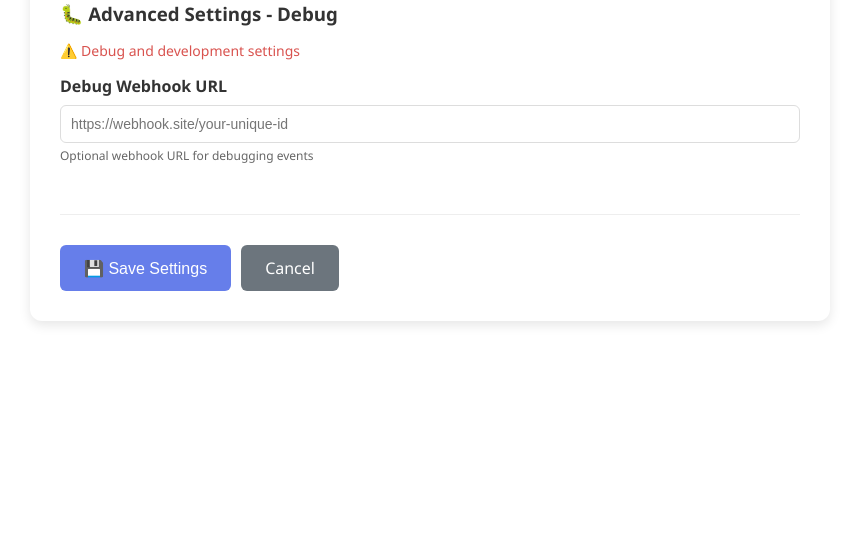
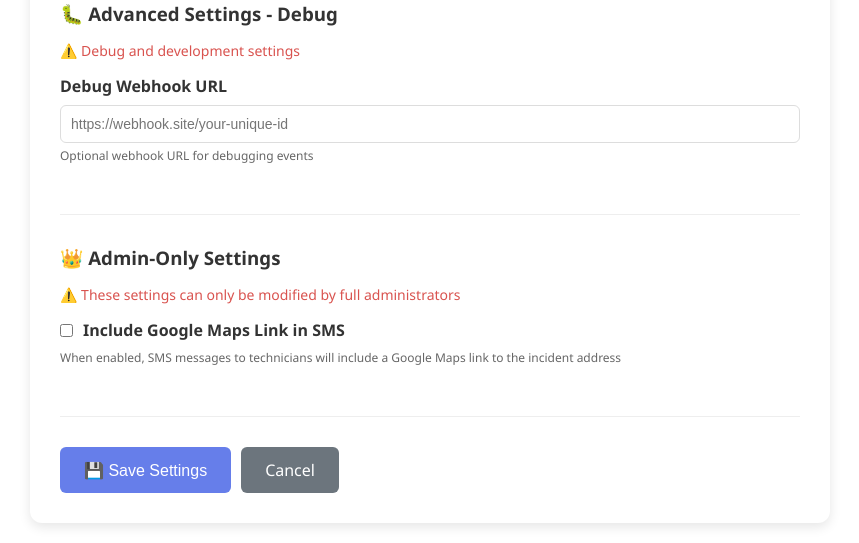
Before and after one commit to bboy432/twilio-responderAZ, a Flask app: page /branch/tuc/settings in a window 1280 px wide. Shown: the part 1962-2505 px from the top of the page, without its empty margins (210-1069 px from the left). Before the commit the page ends 2287 px from the top, so only its background shows below. Run offline with Flask 3, Linux system fonts and the light colour scheme; the visitor is signed in with stand-in values (Sample User, id 1); data that the repository does not hold is empty; parts of the project's set-up code (start-up, migrations or seed data) failed here and were passed over.

Commit message:
Add Google Maps link feature to SMS (admin-only setting, default off)
Co-authored-by: bboy432 <157178790+bboy432@users.noreply.github.com>

```diff
--- a/admin-dashboard/app.py
+++ b/admin-dashboard/app.py
@@ -61,6 +61,11 @@ ADVANCED_SETTINGS = [
     'TWILIO_TRANSFER_NUMBER',
     'TRANSFER_TARGET_PHONE_NUMBER',
     'DEBUG_WEBHOOK_URL'
+]
+
+# Admin-only settings (only full admin can edit, not delegatable)
+ADMIN_ONLY_SETTINGS = [
+    'enable_google_maps_link'
 ]
 
 
@@ -183,6 +188,10 @@ def can_edit_setting(setting_key, user_is_admin, user_permissions):
     """Check if user can edit a specific setting"""
     if user_is_admin:
         return True
+
+    # Admin-only settings cannot be edited by non-admin users
+    if setting_key in ADMIN_ONLY_SETTINGS:
+        return False
 
     if setting_key in BASIC_SETTINGS:
         return user_permissions.get('can_edit_basic_settings', False)
@@ -599,7 +608,8 @@ def branch_settings(branch):
                          can_edit_basic=session.get('is_admin') or branch_perms.get('can_edit_basic_settings', False),
                          can_edit_advanced=session.get('is_admin') or branch_perms.get('can_edit_advanced_settings', False),
                          basic_settings=BASIC_SETTINGS,
-                         advanced_settings=ADVANCED_SETTINGS)
+                         advanced_settings=ADVANCED_SETTINGS,
+                         admin_only_settings=ADMIN_ONLY_SETTINGS)
 
 
 @app.route('/api/branch/<branch>/settings', methods=['GET'])
--- a/admin-dashboard/templates/branch_settings.html
+++ b/admin-dashboard/templates/branch_settings.html
@@ -266,7 +266,24 @@
                 </div>
                 {% endif %}
 
-                {% if can_edit_basic or can_edit_advanced %}
+                {% if is_admin %}
+                <div class="form-section">
+                    <h3>👑 Admin-Only Settings</h3>
+                    <p class="subtitle" style="color: #d9534f; font-size: 14px; margin-bottom: 15px;">⚠️ These settings can only be modified by full administrators</p>
+
+                    <div class="form-group">
+                        <label style="display: flex; align-items: center; cursor: pointer;">
+                            <input type="checkbox" id="enable_google_maps_link" name="enable_google_maps_link"
+                                   {% if settings.get('enable_google_maps_link', 'false') == 'true' %}checked{% endif %}
+                                   style="width: auto; margin-right: 10px;">
+                            <span>Include Google Maps Link in SMS</span>
+                        </label>
+                        <div class="help-text">When enabled, SMS messages to technicians will include a Google Maps link to the incident address</div>
+                    </div>
+                </div>
+                {% endif %}
+
+                {% if can_edit_basic or can_edit_advanced or is_admin %}
                 <div class="btn-group">
                     <button type="submit" class="btn btn-primary">💾 Save Settings</button>
                     <a href="{{ url_for('dashboard') }}" class="btn btn-secondary">Cancel</a>
```
Also changed, not shown: app.py (+18 -2 lines).
